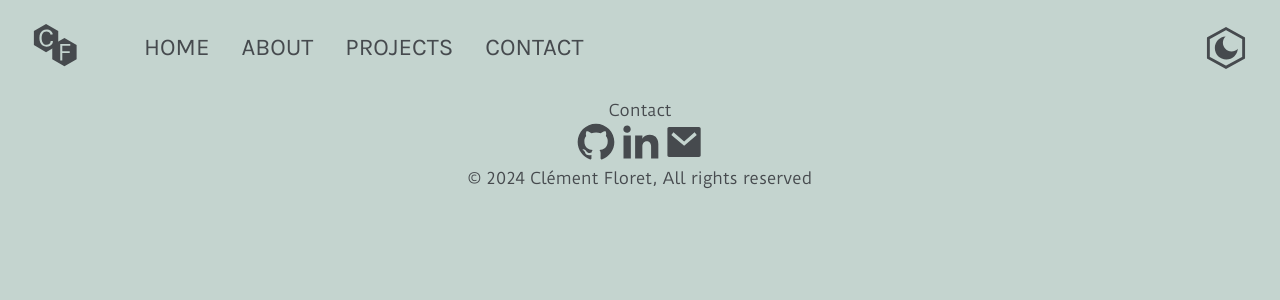
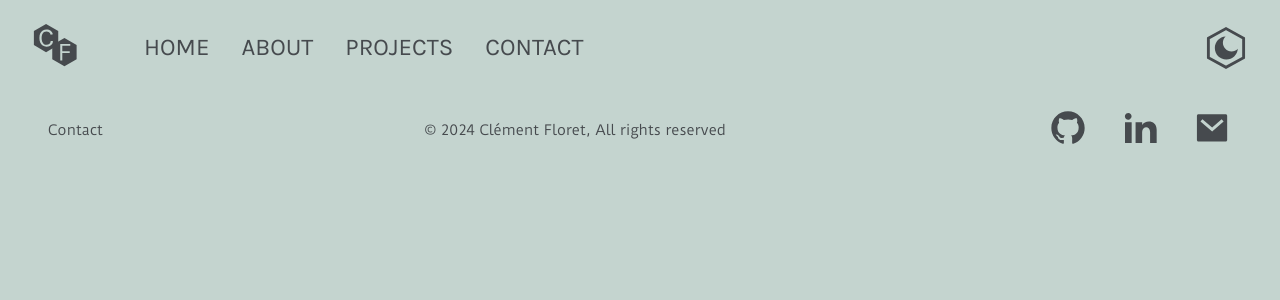
Before and after one commit to floretcl/Clementfloret, a React (Create React App) app in the folder portfolio-front/: page / in a window 1280 px wide. Shown: the top 300 px of the page. Built offline with nearby package versions, Linux system fonts and the light colour scheme.

Commit message:
add media queries style to footer add animation on hover a

```diff
--- a/portfolio-front/src/styles/index.scss
+++ b/portfolio-front/src/styles/index.scss
@@ -410,26 +410,54 @@ button {
   flex-direction: column;
   justify-content: center;
   align-items: center;
+  margin: 0.5rem;
 
   &__contact {
     order: 1;
+    margin: 0.5rem 1rem;
+
     a {
       color: $dark-color;
       text-decoration: none;
+      transition: color 0.2s ease-in;
+
+      &:hover {
+        color: $purple-color;
+        transition: color 0.2s ease-in;
+      }
     }
   }
 
   &__infos {
     order: 3;
+    text-align: center;
+    margin: 0.5rem 1rem;
   }
 
   &__social {
+    display: flex;
+    flex-direction: row;
     order: 2;
+
     &-link {
+      display: inline-block;
+      width: 100%;
+      height: 100%;
+      padding: 0.5rem;
+      margin: 0 0.5rem;
+
       svg {
-        width: 2.75rem;
-        height: 2.75rem;
+        width: 2.5rem;
+        height: 2.5rem;
         color: $dark-color;
+        transition: color 0.2s ease-in;
+      }
+
+      &:hover {
+        svg {
+          color: $purple-color;
+          transition: color 0.2s ease-in;
+        }
       }
     }
   }
@@ -512,6 +540,25 @@ button {
       color: $dark-color;
     }
   }
+
+  .footer {
+    flex-direction: row;
+    justify-content: space-between;
+    margin: 1rem 1.5rem;
+    font-size: 0.875rem;
+
+    &__contact {
+      order: 1;
+    }
+
+    &__infos {
+      order: 2;
+    }
+
+    &__social {
+      order: 3;
+    }
+  }
 }
 
 @media all and (min-width: $large) {
@@ -524,4 +571,8 @@ button {
       margin: 0 3rem;
     }
   }
+
+  .footer {
+    margin: 1.5rem 2rem;
+  }
 }
```
